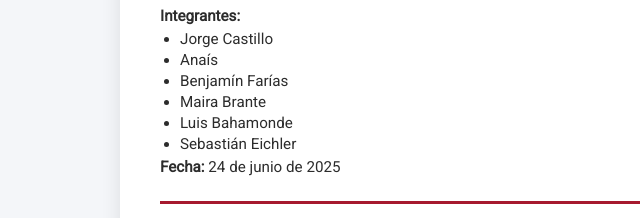
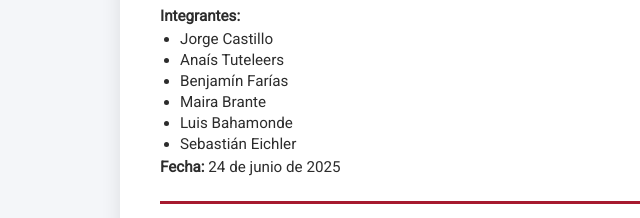
Before and after one commit to Fufencio/Innovacion, a plain HTML site: page index.html in a window 1280 px wide. Shown: the part 256-474 px from the top of the page, 0-640 px from the left. Drawn offline with Linux system fonts and the light colour scheme.

Commit message:
Update index.html

```diff
--- a/index.html
+++ b/index.html
@@ -24,7 +24,7 @@
     <p><strong>Integrantes:</strong></p>
     <ul class="autores">
       <li>Jorge Castillo</li>
-      <li>Anaís</li>
+      <li>Anaís Tuteleers</li>
       <li>Benjamín Farías</li>
       <li>Maira Brante</li>
       <li>Luis Bahamonde</li>
```
